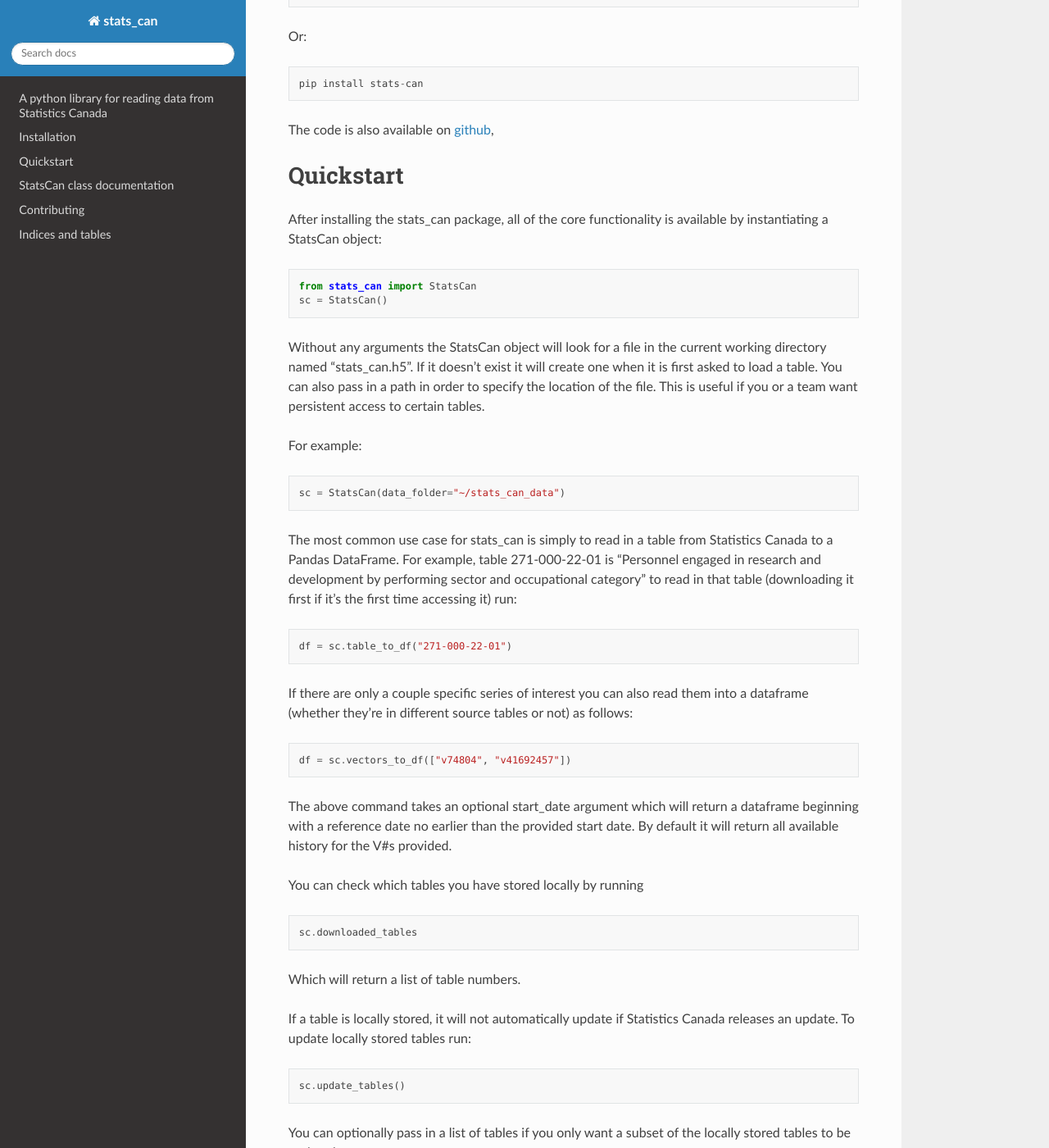
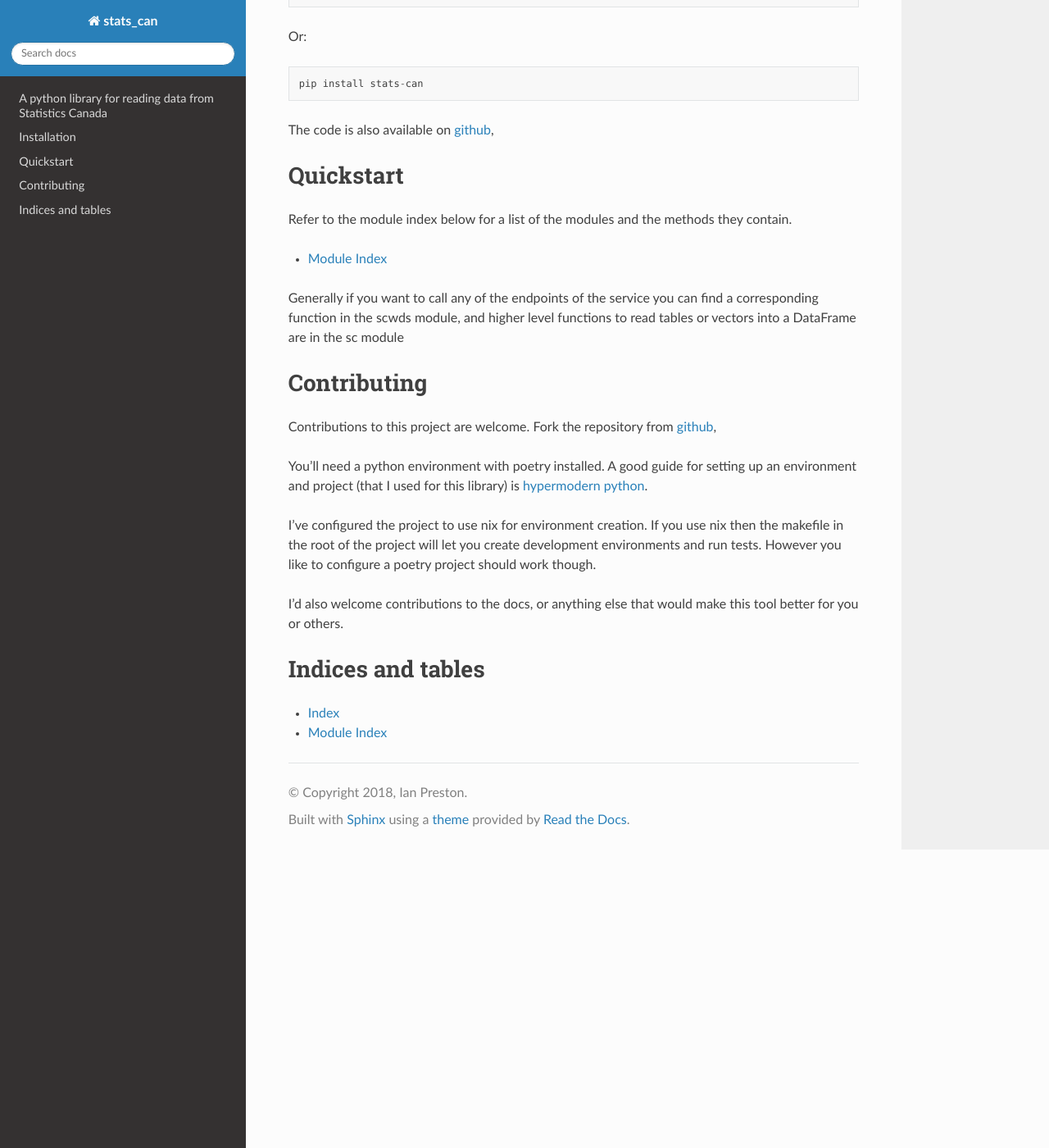
Before and after one commit to ianepreston/stats_can, a Sphinx documentation site: the page built from docs/source/index.rst, in a window 1280 px wide and 1400 px high, scrolled down 436 px. Shown: the whole window at 82% size. Built offline with Sphinx 7.4.7 and the Read the Docs theme 2.0.0, drawn with Linux system fonts in a browser that asks for light colours; some of the changed text lies outside the part shown.

Commit message:
update docs
No more reference to API class, just link to modules

```diff
--- a/docs/source/index.rst
+++ b/docs/source/index.rst
@@ -24,77 +24,13 @@ The code is also available on
 
 Quickstart
 ==========
-After installing the stats_can package, all of the core functionality
-is available by instantiating a StatsCan object:
 
-::
+Refer to the module index below for a list of the modules and the methods they contain.
 
-    from stats_can import StatsCan
-    sc = StatsCan()
+* :ref:`modindex`
 
-Without any arguments the StatsCan object will look for a file in the current
-working directory named "stats_can.h5". If it doesn't exist it will create one
-when it is first asked to load a table. You can also pass in a path in order
-to specify the location of the file. This is useful if you or a team want persistent
-access to certain tables.
-
-For example:
-::
-
-    sc = StatsCan(data_folder="~/stats_can_data")
-
-The most common use case for stats_can is simply to read in a table
-from Statistics Canada to a Pandas DataFrame. For example, table 271-000-22-01
-is "Personnel engaged in research and development by performing sector and occupational category"
-to read in that table (downloading it first if it's the first time accessing it) run:
-
-::
-
-    df = sc.table_to_df("271-000-22-01")
-
-If there are only a couple specific series of interest you can also
-read them into a dataframe (whether they're in different source tables or not) as follows:
-
-::
-
-    df = sc.vectors_to_df(["v74804", "v41692457"])
-
-The above command takes an optional start_date argument which will return
-a dataframe beginning with a reference date no earlier than the provided start date.
-By default it will return all available history for the V#s provided.
-
-You can check which tables you have stored locally by running
-
-::
-
-    sc.downloaded_tables
-
-Which will return a list of table numbers.
-
-If a table is locally stored, it will not automatically update if
-Statistics Canada releases an update. To update locally stored tables
-run:
-
-::
-
-    sc.update_tables()
-
-You can optionally pass in a list of tables if you only want a subset of the
-locally stored tables to be updated.
-
-Finally, if you want to delete any tables you've loaded you can run:
-
-::
-
-    sc.delete_tables("271-000-22-01")
-
-StatsCan class documentation
-============================
-Core functions outlined in the Quickstart along with some extra
-functionality are described here:
-
-.. autoclass:: stats_can.api_class.StatsCan
-    :members:
+Generally if you want to call any of the endpoints of the service you can find a corresponding function
+in the scwds module, and higher level functions to read tables or vectors into a DataFrame are in the sc module
 
 Contributing
 ============
@@ -102,10 +38,11 @@ Contributing
 Contributions to this project are welcome. Fork the repository from
 `github <https://github.com/ianepreston/stats_can>`_,
 
-You'll need a python environment with poetry and nox installed. A good guide for setting
+You'll need a python environment with poetry installed. A good guide for setting
 up an environment and project (that I used for this library) is `hypermodern python <https://cjolowicz.github.io/posts/hypermodern-python-01-setup/>`_.
 
-After making any changes you can run nox to make sure testing and linting went ok, and then you should be good to submit a PR.
+I've configured the project to use nix for environment creation. If you use nix then the makefile in the root of the project will let you create
+development environments and run tests. However you like to configure a poetry project should work though.
 
 I'd also welcome contributions to the docs, or anything else that would make this tool better for you or others.
 
```
Also changed, not shown: docs/source/stats_can.rst (+8 -15 lines).
